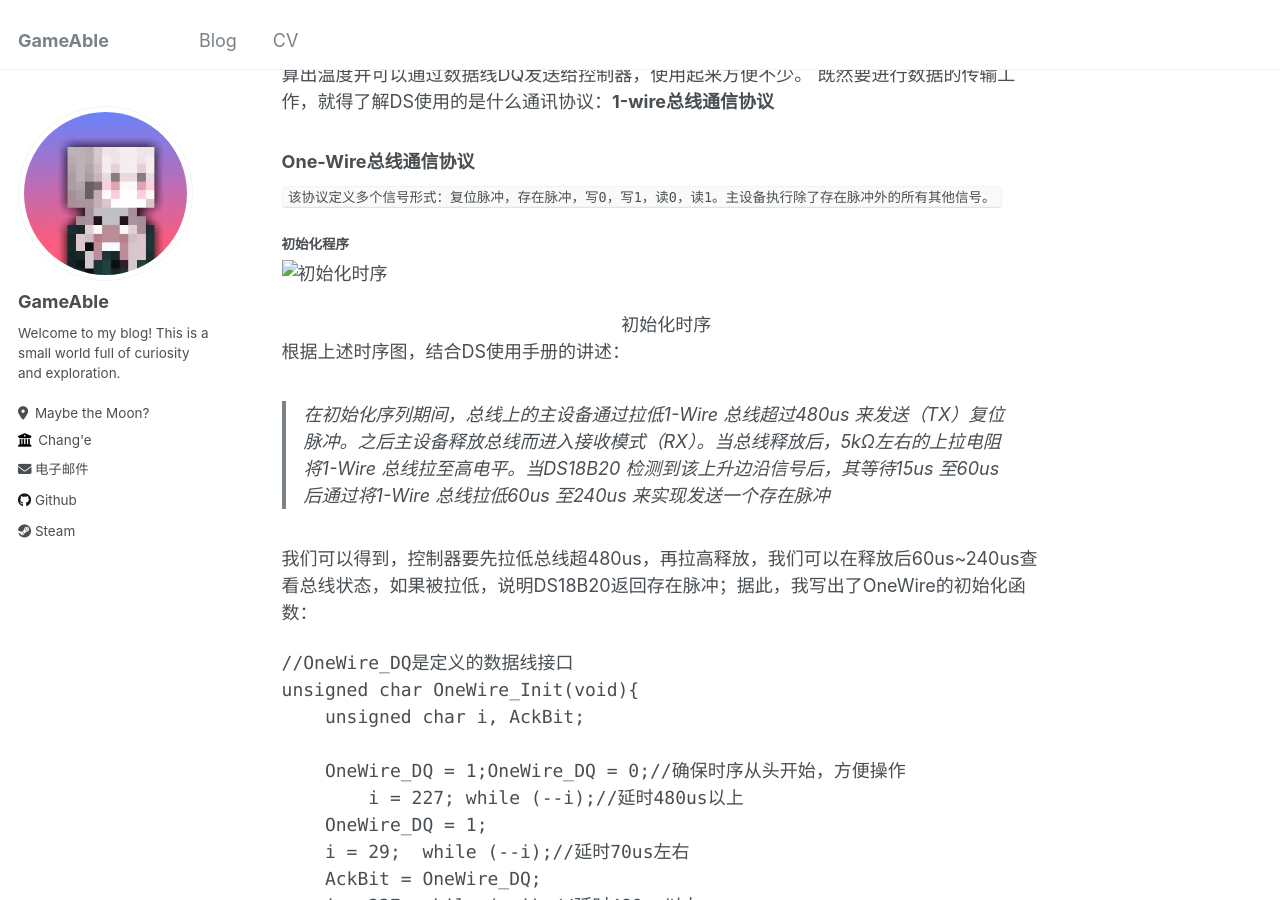
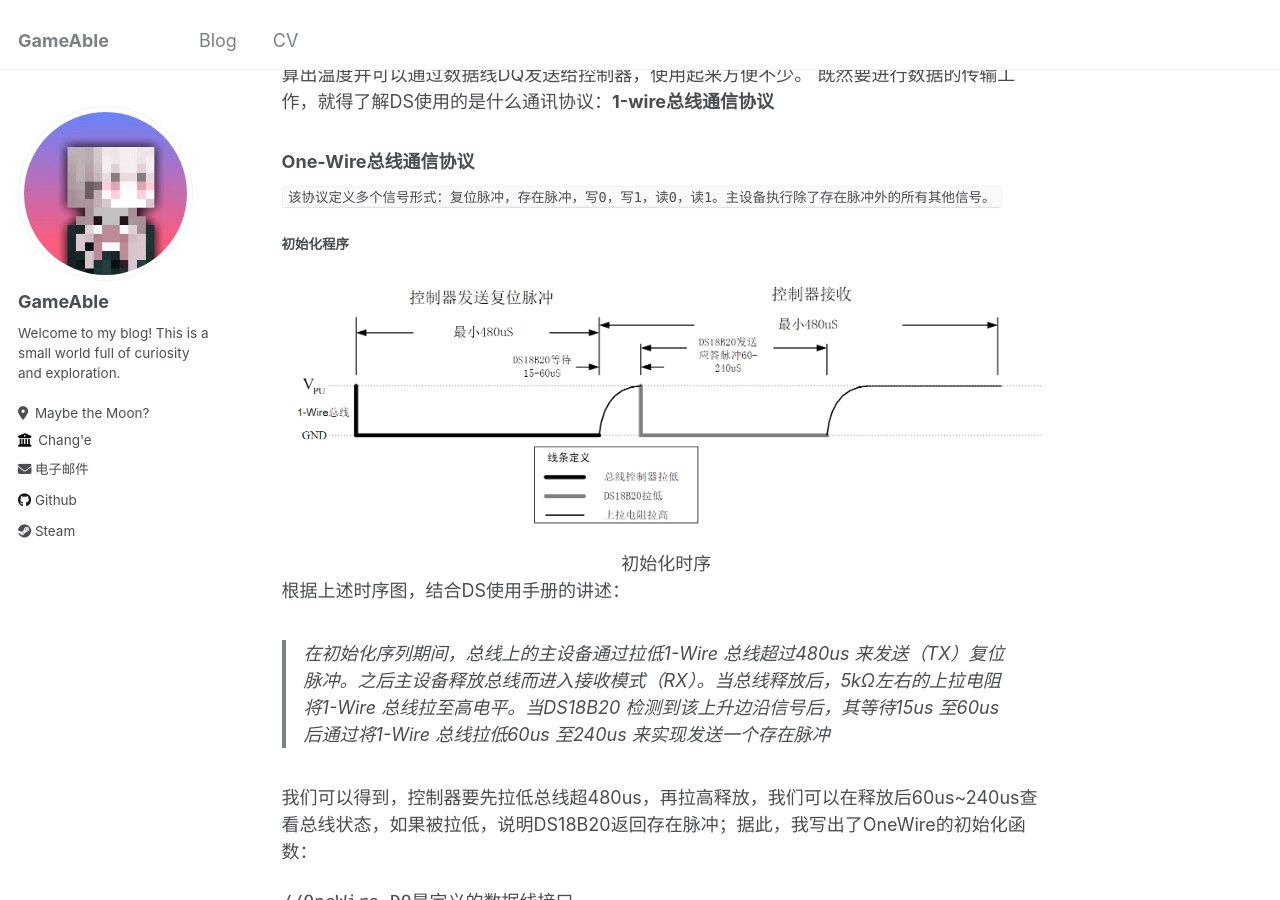
Before and after one commit to GameAble/GameAble.github.io, a Jekyll site: the page built from _posts/2024-11-01-单片机-Day55.md, in a window 1280 px wide and 900 px high, scrolled down 667 px. Built offline with Jekyll 4.4.1, drawn with Linux system fonts in a browser that asks for light colours.

Commit message:
modified:   "_posts/2024-11-01-\345\215\225\347\211\207\346\234\272-Day55.md"

```diff
--- a/_posts/2024-11-01-单片机-Day55.md
+++ b/_posts/2024-11-01-单片机-Day55.md
@@ -21,7 +21,7 @@ DS是一个温度传感器，就是测量温度，其原理应当和热敏电阻
 ### One-Wire总线通信协议
 `该协议定义多个信号形式：复位脉冲，存在脉冲，写0，写1，读0，读1。主设备执行除了存在脉冲外的所有其他信号。`
 #### 初始化程序
-![初始化时序](../images/单片机Day55_1.png "初始化时序")
+![初始化时序](/images/单片机Day55_1.png "初始化时序")
 
 
 <center>初始化时序</center>
```
